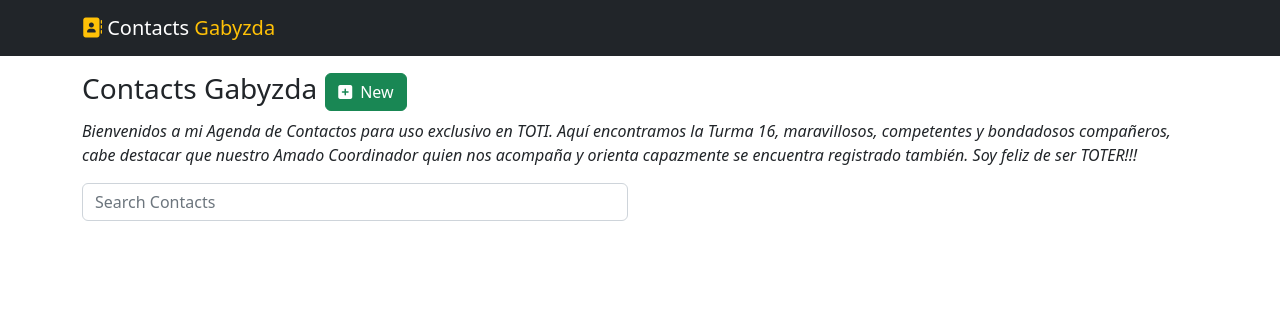
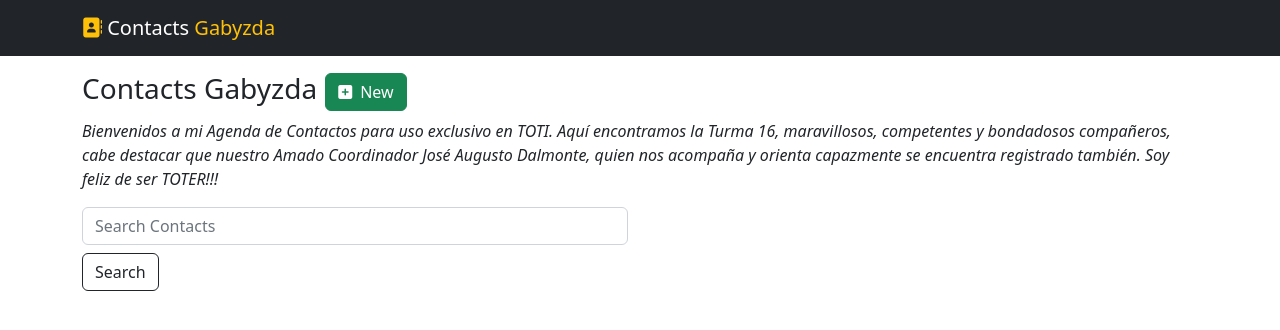
Before and after one commit to Gabyzda/agenda-contatos, a React (Create React App) app: page /contacts/list in a window 1280 px wide. Shown: the top 330 px of the page. Built offline with nearby package versions, Linux system fonts and the light colour scheme.

Commit message:
Add btn search a ContactList

```diff
--- a/src/components/Contacts/ContactList/ContactList.js
+++ b/src/components/Contacts/ContactList/ContactList.js
@@ -12,7 +12,7 @@ const ContactList = () => {
                                 <p className='h3'>Contacts Gabyzda
                                 <Link to={'/contacts/add'} className='btn btn-success ms-2'><i className='fa fa-square-plus me-2'/>New</Link>
                                 </p>
-                                <p className='fst-italic'>Bienvenidos a mi Agenda de Contactos para uso exclusivo en TOTI. Aquí encontramos la Turma 16, maravillosos, competentes y bondadosos compañeros, cabe destacar que nuestro Amado Coordinador quien nos acompaña y orienta capazmente se encuentra registrado también. Soy feliz de ser TOTER!!!</p>
+                                <p className='fst-italic'>Bienvenidos a mi Agenda de Contactos para uso exclusivo en TOTI. Aquí encontramos la Turma 16, maravillosos, competentes y bondadosos compañeros, cabe destacar que nuestro Amado Coordinador José Augusto Dalmonte, quien nos acompaña y orienta capazmente se encuentra registrado también. Soy feliz de ser TOTER!!!</p>
                             </div>
                         </div>
                         <div className='row'>
@@ -20,7 +20,9 @@ const ContactList = () => {
                                 <form>
                                     <div className='mb-2'>
                                         <input type='text' className="form-control" placeholder="Search Contacts"/>
-
+                                    </div>
+                                    <div className='mb-2'>
+                                        <input type='submit' className="btn btn-outline-dark" value="Search"/>
                                     </div>
                                 </form>
 
```
